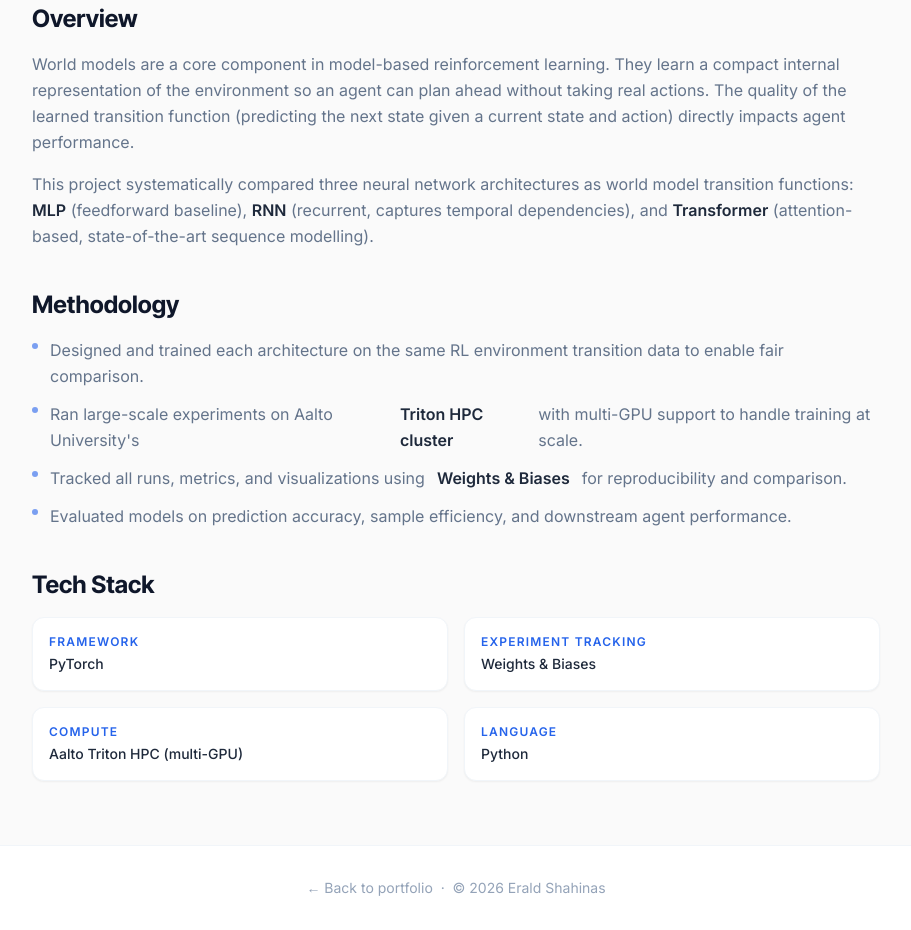
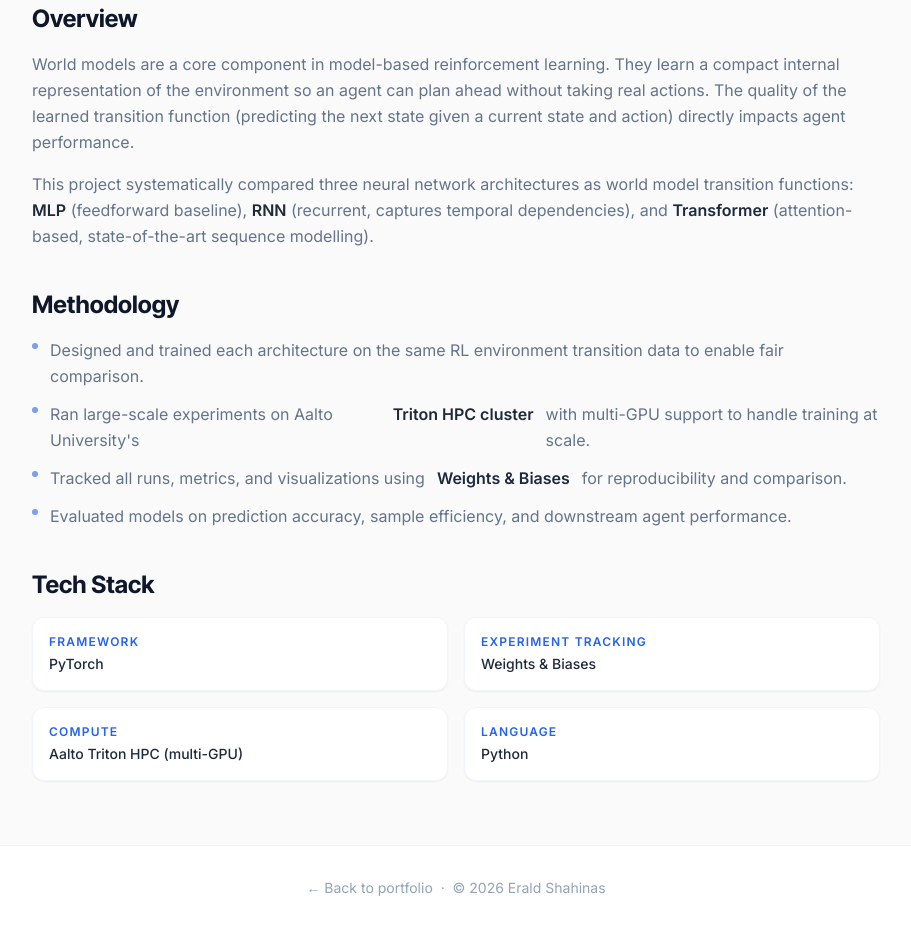
Before and after one commit to eralds/eralds.github.io, an Astro site: page /projects/world-model-nn in a window 1280 px wide. Shown: the part 529-1459 px from the top of the page, without its empty margins (184-1095 px from the left). Built offline with nearby package versions, Linux system fonts and the light colour scheme; Astro itself is replaced by a stand-in of ours.

Commit message:
Fix text wrapping on Triton HPC cluster label
Co-Authored-By: Claude Sonnet 4.6 <noreply@anthropic.com>

```diff
--- a/src/pages/projects/world-model-nn.astro
+++ b/src/pages/projects/world-model-nn.astro
@@ -34,7 +34,7 @@ import ProjectLayout from '../../layouts/ProjectLayout.astro';
         </li>
         <li class="flex gap-3">
           <span class="mt-1.5 h-1.5 w-1.5 shrink-0 rounded-full bg-accent/60"></span>
-          Ran large-scale experiments on Aalto University's <span class="font-semibold text-slate-800">Triton HPC cluster</span> with multi-GPU support to handle training at scale.
+          Ran large-scale experiments on Aalto University's <span class="font-semibold text-slate-800 whitespace-nowrap">Triton HPC cluster</span> with multi-GPU support to handle training at scale.
         </li>
         <li class="flex gap-3">
           <span class="mt-1.5 h-1.5 w-1.5 shrink-0 rounded-full bg-accent/60"></span>
```
